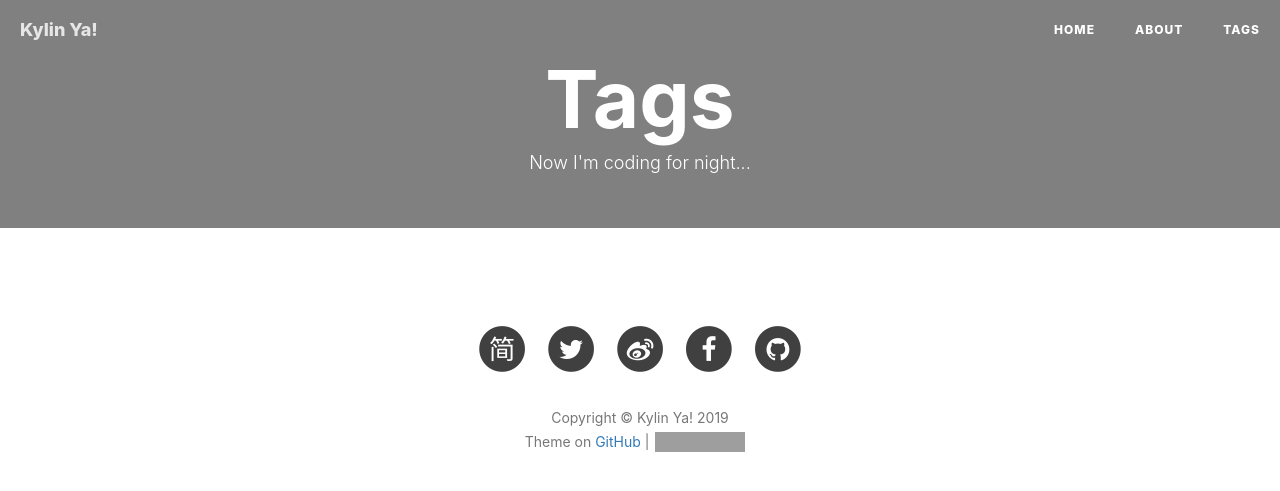
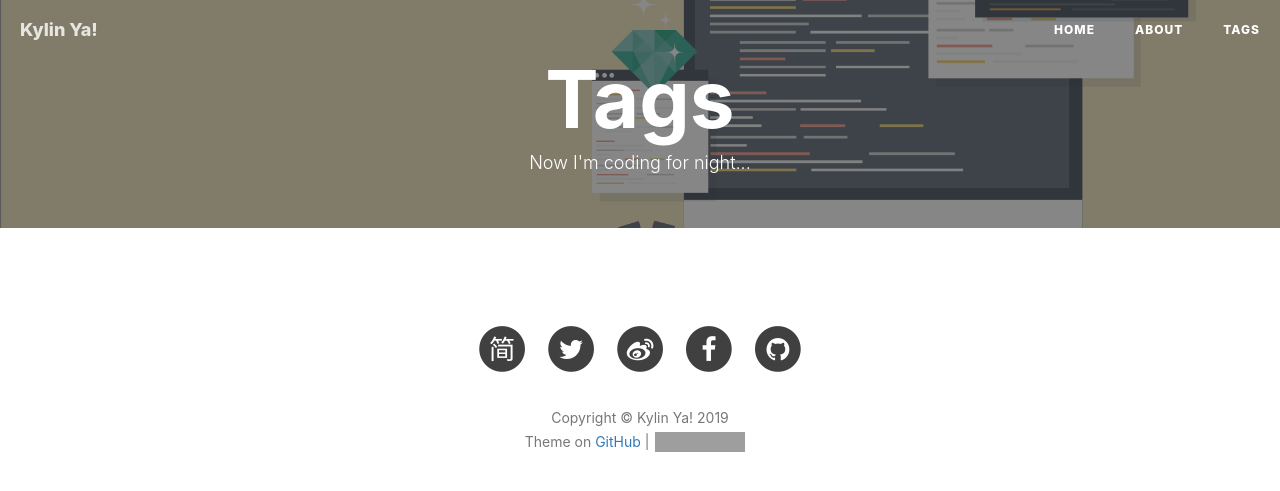
Before and after one commit to KylinC/KylinC.github.io, a Jekyll site: the page built from tags.html, in a window 1280 px wide. Shown: the top 491 px of the page. Built offline with Jekyll 4.4.1, drawn with Linux system fonts in a browser that asks for light colours; nearby versions of some CDN libraries; comment, search, counter and statistics services are not loaded; grey boxes are pictures that could not be loaded.

Commit message:
little prince

```diff
--- a/_config.yml
+++ b/_config.yml
@@ -1,7 +1,7 @@
 # Site settings
 title: Kylin Ya!
 SEOTitle: KylinChen | Blog
-header-img: img/bg-about.jpg
+header-img: img/post-bg-debug.png
 email: k1017856853@icloud.com
 description: "Sophomore in Shanghai JioaTong University, as well a poet and musician."
 keyword: "Kylin, KylinChen, 陈麒麟的博客, SJTU, iOS, Apple, iPhone"
--- a/about.html
+++ b/about.html
@@ -2,7 +2,7 @@
 layout: page
 title: "About"
 description: "Kylin is indeed a cute Kylin."
-header-img: "img/bg-about.jpg"
+header-img: "img/post-bg-debug.png"
 ---
 
 <!-- Language Selector -->
--- a/tags.html
+++ b/tags.html
@@ -2,7 +2,7 @@
 title: Tags
 layout: default
 description: Now I'm coding for night...
-header-img: "bg-about.jpg"
+header-img: "img/post-bg-debug.png"
 ---
 
 <!-- Page Header -->
```
